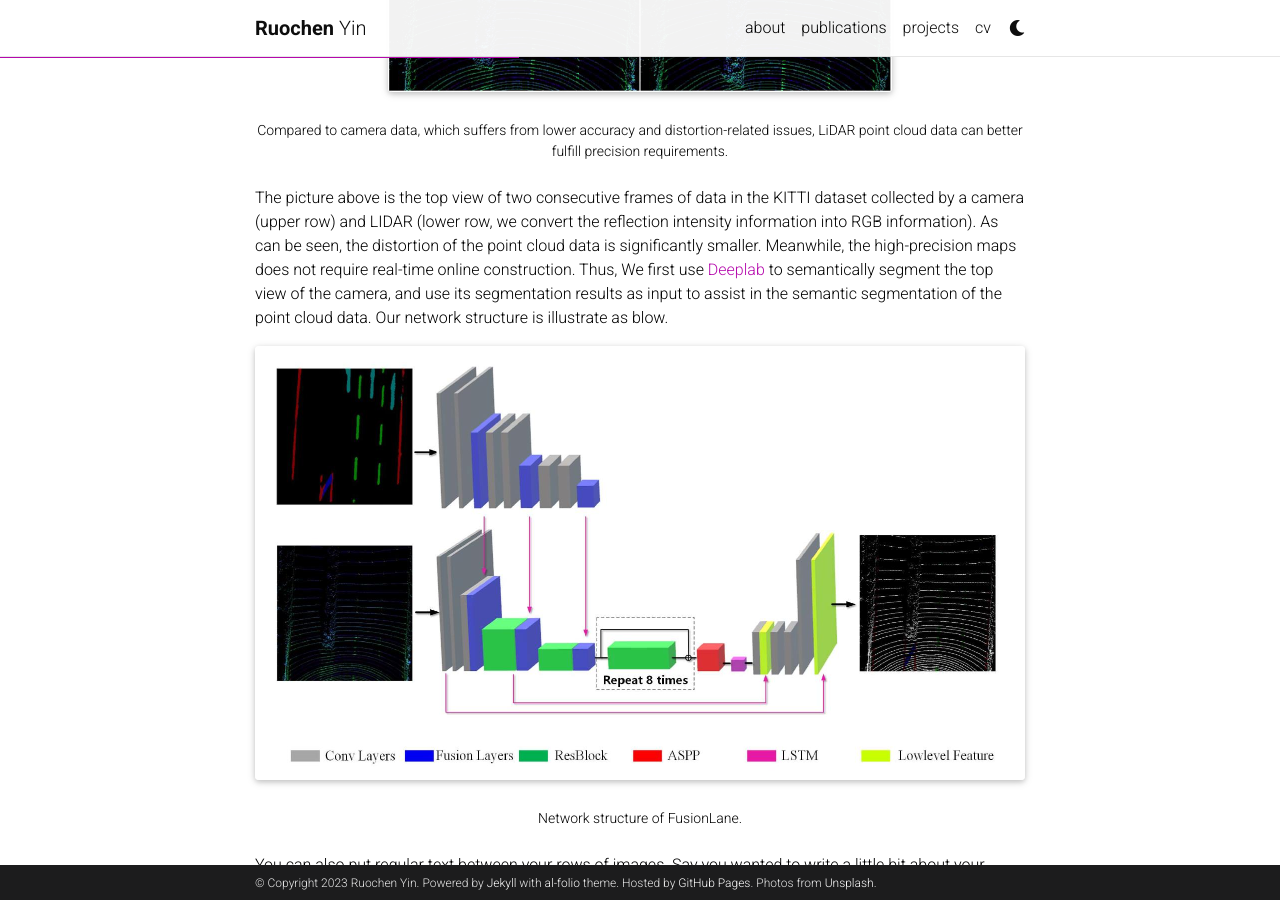
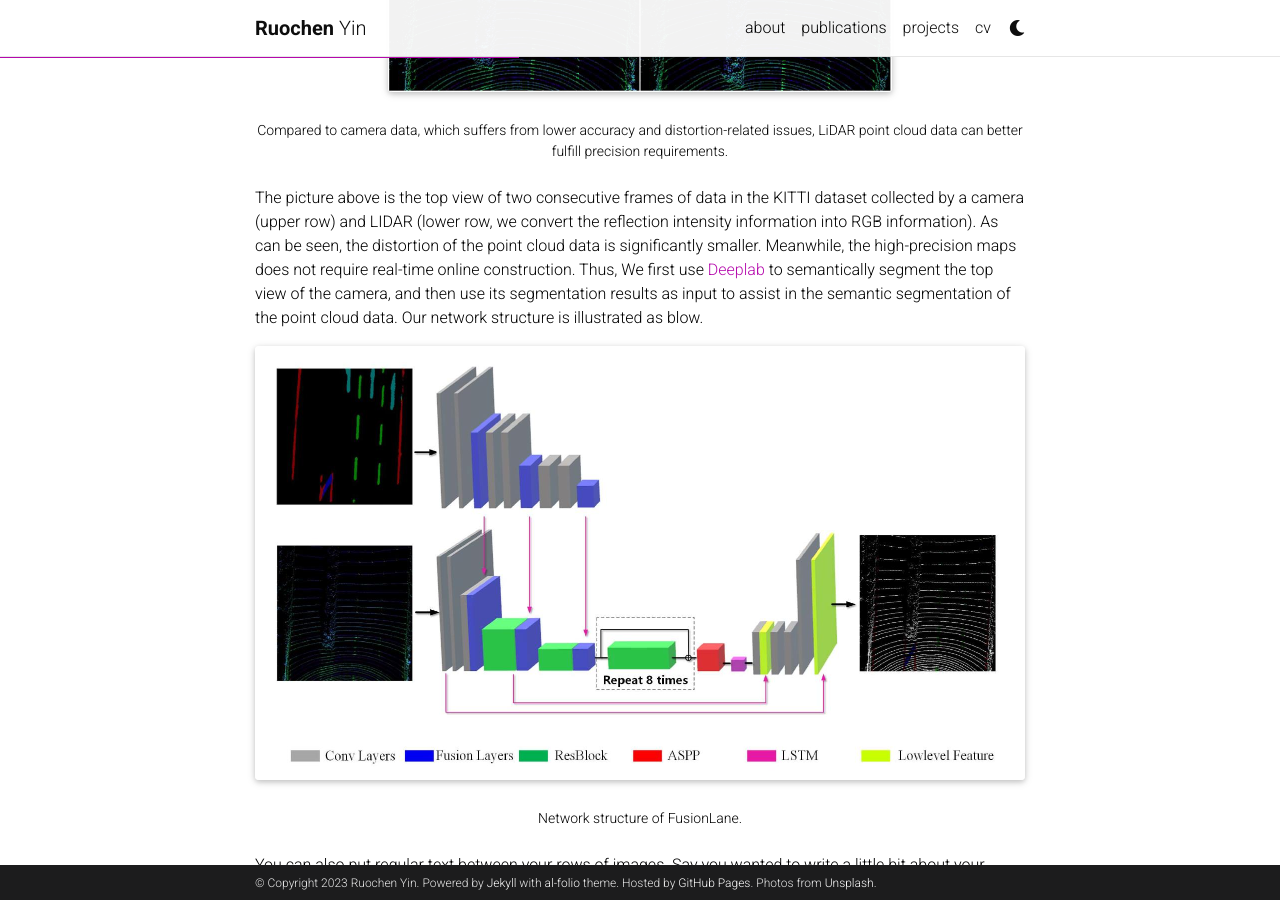
Before and after one commit to rolandying/rolandying.github.io, a Jekyll site: the page built from _projects/1_project.md, in a window 1280 px wide and 900 px high, scrolled down 785 px. Built offline with Jekyll 4.4.1, drawn with Linux system fonts in a browser that asks for light colours; comment, search, counter and statistics services are not loaded; a style sheet for code colours, icons or effects is not loaded.

Commit message:
Update 1_project.md

```diff
--- a/_projects/1_project.md
+++ b/_projects/1_project.md
@@ -19,7 +19,7 @@
     Compared to camera data, which suffers from lower accuracy and distortion-related issues, LiDAR point cloud data can better fulfill precision requirements.
 </div>
 
-The picture above is the top view of two consecutive frames of data in the KITTI dataset collected by a camera (upper row) and LIDAR (lower row, we convert the reflection intensity information into RGB information). As can be seen, the distortion of the point cloud data is significantly smaller. Meanwhile, the  high-precision maps does not require real-time online construction. Thus, We first use [Deeplab](https://arxiv.org/abs/1706.05587v3) to semantically segment the top view of the camera, and use its segmentation results as input to assist in the semantic segmentation of the point cloud data. Our network structure is illustrate as blow.
+The picture above is the top view of two consecutive frames of data in the KITTI dataset collected by a camera (upper row) and LIDAR (lower row, we convert the reflection intensity information into RGB information). As can be seen, the distortion of the point cloud data is significantly smaller. Meanwhile, the  high-precision maps does not require real-time online construction. Thus, We first use [Deeplab](https://arxiv.org/abs/1706.05587v3) to semantically segment the top view of the camera, and then use its segmentation results as input to assist in the semantic segmentation of the point cloud data. Our network structure is illustrated as blow.
 
 
 <div class="row">
```
